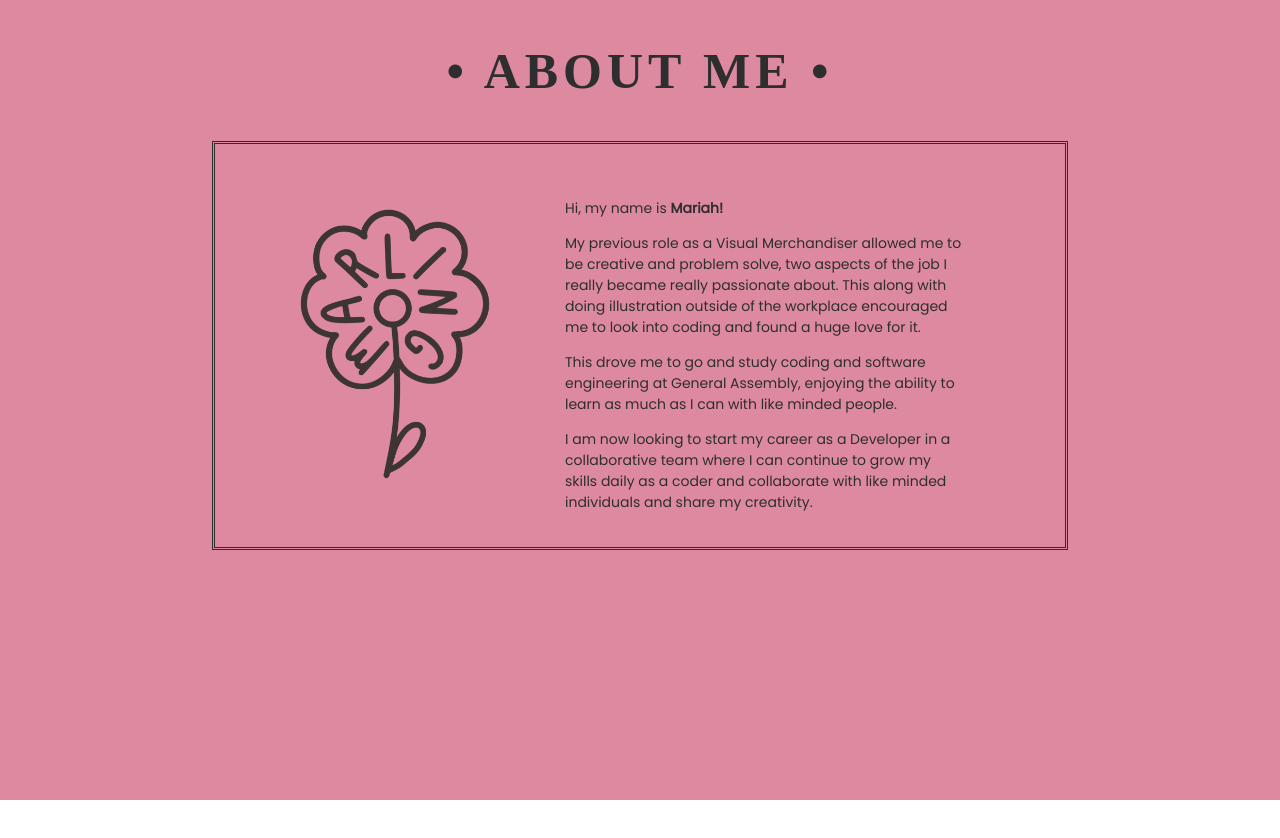
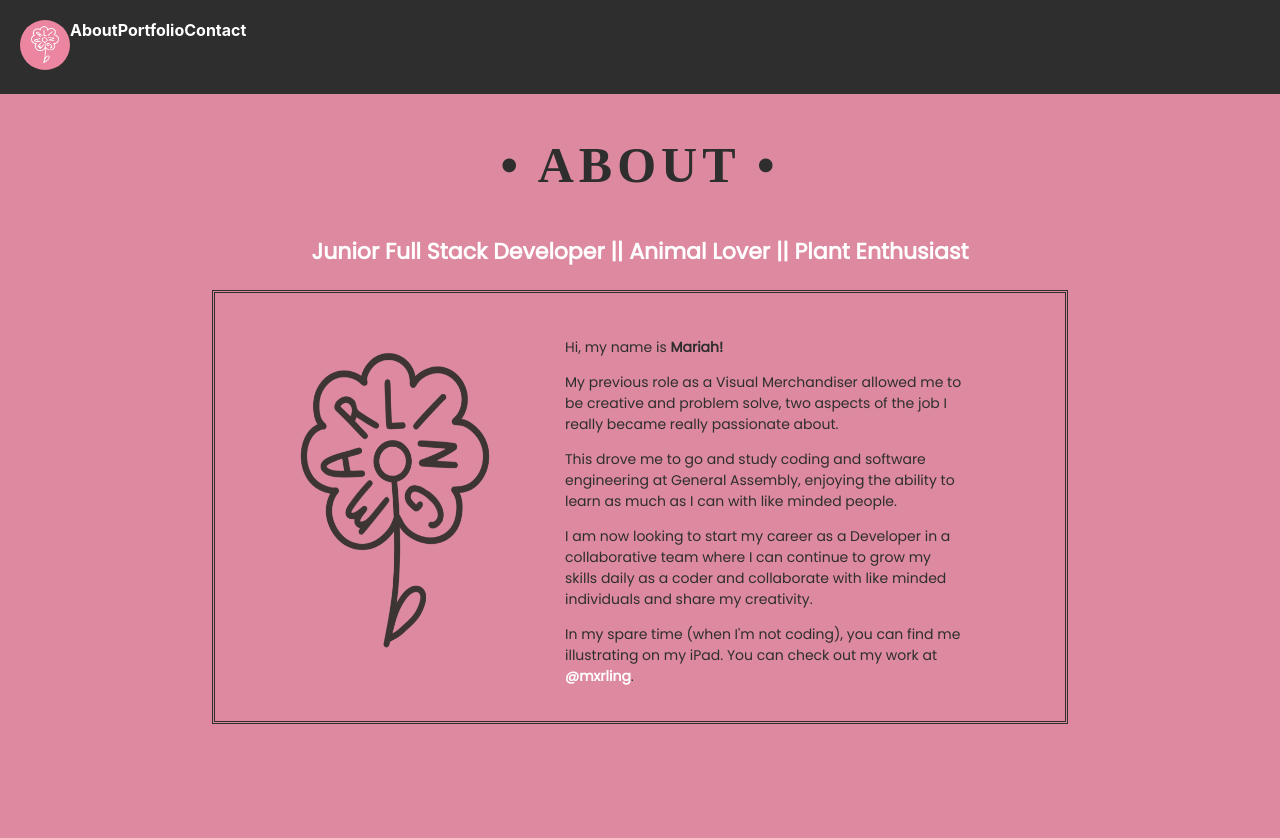
Before and after one commit to msgilling/Portfolio, a React (Create React App) app: page / in a window 1280 px wide. Both pictures are taken after a click on the button "enter". Shown: the top 838 px of the page. Before the commit the page ends 800 px from the top, so only its background shows below. Built offline with nearby package versions, Linux system fonts and the light colour scheme; a web font is replaced by a local one.

Commit message:
updating about, started navbar component

```diff
--- a/public/index.html
+++ b/public/index.html
@@ -2,7 +2,7 @@
 <html lang="en">
   <head>
     <meta charset="utf-8" />
-    <link rel="icon" href="%PUBLIC_URL%/favicon.ico" />
+    <link rel="icon" href="%PUBLIC_URL%/marling.png" />
     <link href="http://fonts.cdnfonts.com/css/rockabye" rel="stylesheet">
     <link href="https://fonts.googleapis.com/css2?family=Poppins:ital,wght@0,200;0,300;0,400;1,200;1,300&display=swap" rel="stylesheet">
     <meta name="viewport" content="width=device-width, initial-scale=1" />
@@ -26,7 +26,7 @@
       work correctly both with client-side routing and a non-root public URL.
       Learn how to configure a non-root public URL by running `npm run build`.
     -->
-    <title>React App</title>
+    <title>Mariah Gilling</title>
   </head>
   <body>
     <noscript>You need to enable JavaScript to run this app.</noscript>
--- a/src/App.js
+++ b/src/App.js
@@ -2,10 +2,12 @@ import './App.css';
 import { BrowserRouter, Route, Switch } from 'react-router-dom'
 import Home from './components/Home'
 import About from './components/About'
+import NavBar from './components/NavBar';
 
 function App() {
   return (
    <BrowserRouter>
+    <NavBar/>
    <Switch>
      <Route exact path="/" component={Home}/>
      <Route exact path="/about" component={About}/>
--- a/src/components/About.js
+++ b/src/components/About.js
@@ -6,15 +6,17 @@ const About = () => {
   return (
     <div className="about-section">
       <div className="about-me">
-        <h2 className="about-title">&bull; About me &bull;</h2>
+        <h2 className="about-title">&bull; About &bull;</h2>
+        <h3 className="about-subtitle"> Junior Full Stack Developer || Animal Lover || Plant Enthusiast </h3>
         <div className="about-container">
           <img src={LOGO} alt="logo" className="logo"/>
         <div className="about-para">
           <p>Hi, my name is <strong>Mariah!</strong></p>
-          <p>My previous role as a Visual Merchandiser allowed me to be creative and problem solve, two aspects of the job I really became really passionate about. This along with doing illustration outside of the workplace encouraged me to look into coding and found a huge love for it. </p>
+          <p>My previous role as a Visual Merchandiser allowed me to be creative and problem solve, two aspects of the job I really became really passionate about. </p>
           <p>This drove me to go and study coding and software engineering at General Assembly, enjoying the ability to learn as much as I can with like minded people.</p>
           <p>I am now looking to start my career as a Developer in a collaborative team where I can continue to grow my skills daily as a coder and collaborate with like minded individuals and share my creativity.</p>
-        </div>
+          <p>In my spare time (when I'm not coding), you can find me illustrating on my iPad. You can check out my work at <a href="https://www.instagram.com/mxrling/">@mxrling</a>.</p>
+          </div>
         </div>
       </div>
     </div>
--- a/src/components/Home.js
+++ b/src/components/Home.js
@@ -12,7 +12,7 @@ const Home = () => {
       <div className="splash-container">
         <img src={LOGO} alt="logo" className="splash-logo"/>
         <div className="splash-page"> MARIAH GILLING </div>
-        <h4 className="splash-subtitle">&bull; Junior Software Engineer &bull;</h4>
+        <h4 className="splash-subtitle">&bull; Junior Full Stack Engineer &bull;</h4>
         <button className="enter-btn"><Link to="/about">Enter</Link></button>
       </div>
 
--- a/src/components/NavBar.js
+++ b/src/components/NavBar.js
@@ -0,0 +1,40 @@
+import React from 'react'
+import { Navbar, Container, Nav } from 'react-bootstrap'
+import LOGO from '../assets/marling.png'
+
+const NavBar = () => {
+
+
+  return (
+    <div className="nav-div">
+      <Navbar
+        className="navbar"
+        id="nav-bg"
+        sticky="fixed"
+        fixed="top"
+        expand="sm"
+        variant="dark"
+      >
+        <Container>
+          <Navbar.Brand href="/" className="nav-name">
+          <img
+        src={LOGO}
+        width="50"
+        height="50"
+        className="navlogo"
+        alt="Mariah Gilling logo"
+      /></Navbar.Brand>
+          <Nav className="nav-links">
+            <Nav.Link href="/about">About</Nav.Link>
+            <Nav.Link href="/portfolio">Portfolio</Nav.Link>
+            <Nav.Link href="/contact">Contact</Nav.Link>
+          </Nav>
+        </Container>
+      </Navbar>
+    </div>
+
+
+  )
+}
+
+export default NavBar
--- a/src/styles/about.scss
+++ b/src/styles/about.scss
@@ -21,14 +21,26 @@
   letter-spacing: 5px;
 }
 
+.about-subtitle {
+  color: white;
+  display: flex;
+  justify-content: center;
+  font-size: 22px;
+}
 .logo {
   width: 340px;
+}
+
+a {
+  text-decoration: none;
+  color: white;
+  font-weight: bold;
 }
 
 .about-container {
   display: flex;
   border-style: double;
-  padding: 20px 100px 20px 10px;
+  padding: 10px 100px 20px 10px;
 }
 
 .about-para {
--- a/src/styles/main.scss
+++ b/src/styles/main.scss
@@ -1,2 +1,3 @@
 @import './home.scss';
 @import './about.scss';
+@import './navbar.scss'
--- /dev/null
+++ b/src/styles/navbar.scss
@@ -0,0 +1,17 @@
+.navbar {
+  background-color: rgb(46, 46, 46);
+  padding: 20px;
+}
+
+.navlogo {
+  border-radius: 28px;
+}
+
+.nav-div {
+  display: flex;
+  flex-direction: column;
+}
+
+.container {
+  display: flex;
+}
```
Also changed, not shown: public/marling.png (added), src/assets/marling.png (added).
